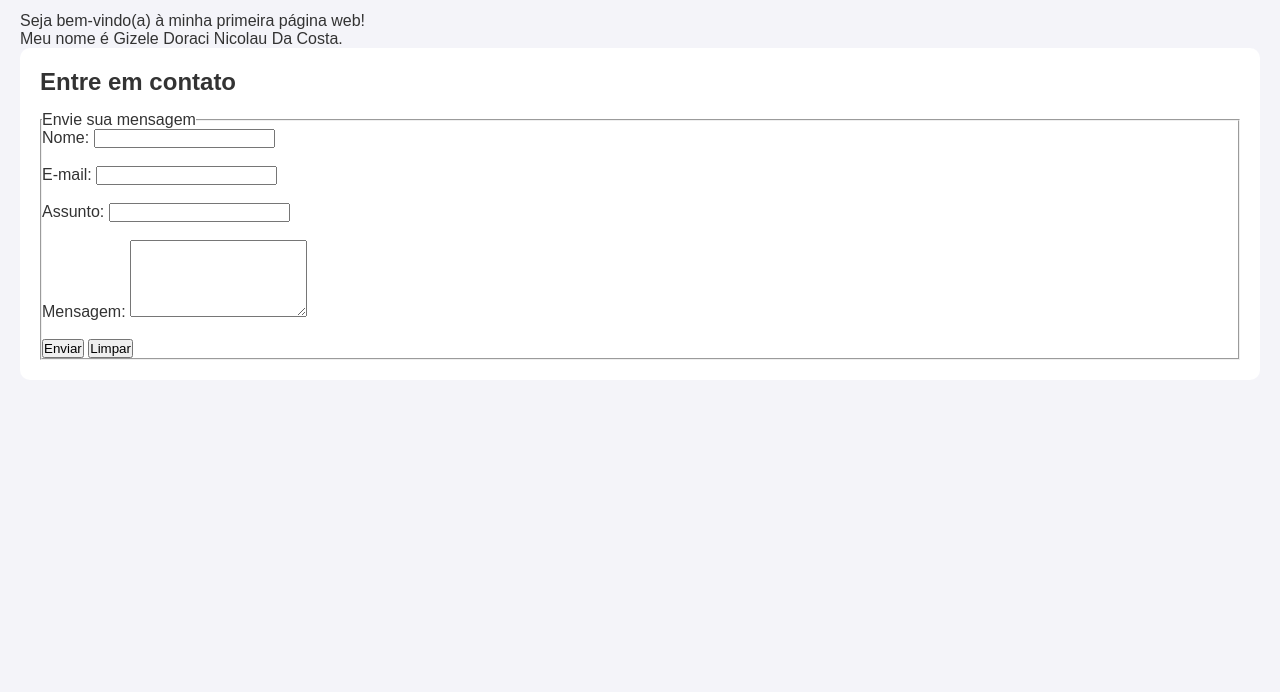
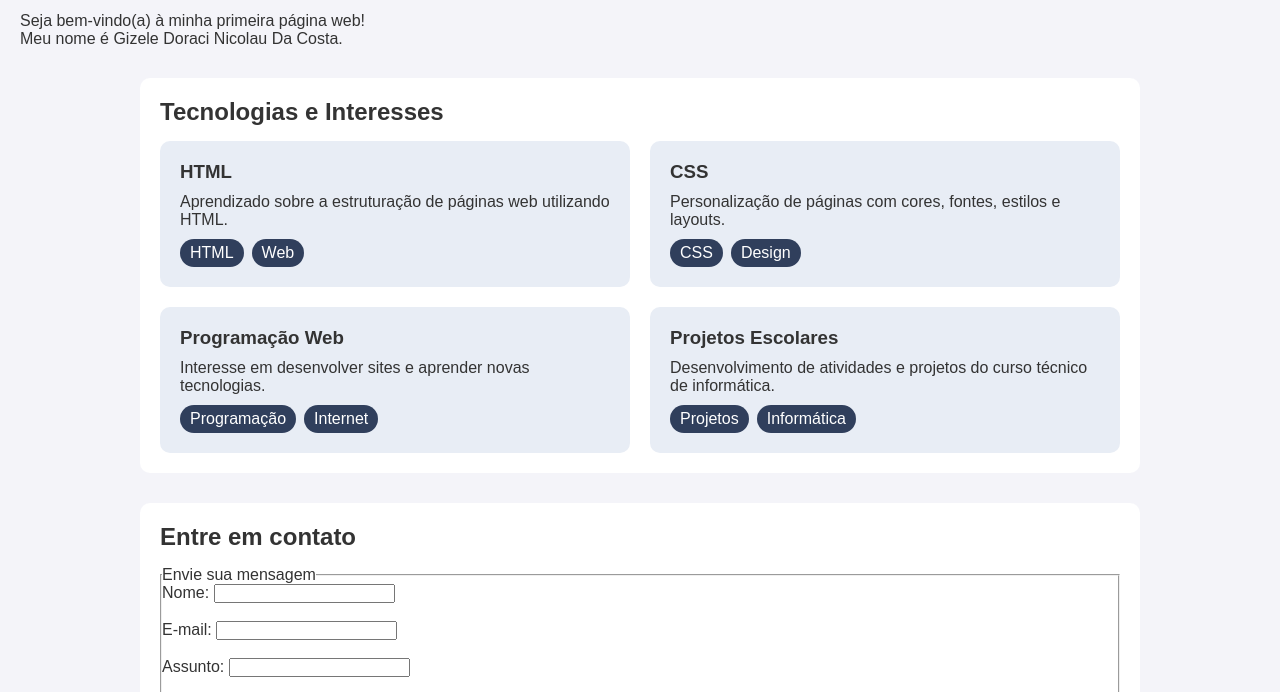
Before and after one commit to gizelecosta754-cpu/programacao-web, a plain HTML site: page index.html in a window 1280 px wide. Shown: the part 60-752 px from the top of the page. Drawn offline with Linux system fonts and the light colour scheme.

Commit message:
Update index.html

```diff
--- a/index.html
+++ b/index.html
@@ -1,3 +1,4 @@
+
 <!DOCTYPE html>
 <html lang="pt-BR">
 <head>
@@ -7,11 +8,58 @@
     <link rel="stylesheet" href="style.css">
 </head>
 <body>
+
     <h1>Minha primeira página Web</h1>
 
     <p>Seja bem-vindo(a) à minha primeira página web!</p>
 
     <p>Meu nome é Gizele Doraci Nicolau Da Costa.</p>
+
+    <main>
+
+        <section id="tecnologias">
+            <h2>Tecnologias e Interesses</h2>
+
+            <div class="cards">
+
+                <div class="card">
+                    <h3>HTML</h3>
+                    <p>Aprendizado sobre a estruturação de páginas web utilizando HTML.</p>
+                    <div class="tags">
+                        <span>HTML</span>
+                        <span>Web</span>
+                    </div>
+                </div>
+
+                <div class="card">
+                    <h3>CSS</h3>
+                    <p>Personalização de páginas com cores, fontes, estilos e layouts.</p>
+                    <div class="tags">
+                        <span>CSS</span>
+                        <span>Design</span>
+                    </div>
+                </div>
+
+                <div class="card">
+                    <h3>Programação Web</h3>
+                    <p>Interesse em desenvolver sites e aprender novas tecnologias.</p>
+                    <div class="tags">
+                        <span>Programação</span>
+                        <span>Internet</span>
+                    </div>
+                </div>
+
+                <div class="card">
+                    <h3>Projetos Escolares</h3>
+                    <p>Desenvolvimento de atividades e projetos do curso técnico de informática.</p>
+                    <div class="tags">
+                        <span>Projetos</span>
+                        <span>Informática</span>
+                    </div>
+                </div>
+
+            </div>
+        </section>
 
         <section id="contato">
             <h2>Entre em contato</h2>
@@ -43,8 +91,16 @@
 
                     <button type="submit">Enviar</button>
                     <button type="reset">Limpar</button>
+
                 </fieldset>
             </form>
         </section>
+
+    </main>
+
+    <footer>
+        <p>Minha primeira página Web - Gizele</p>
+    </footer>
+
 </body>
 </html>
```
Lines whose indentation alone changed are shown as unchanged.
